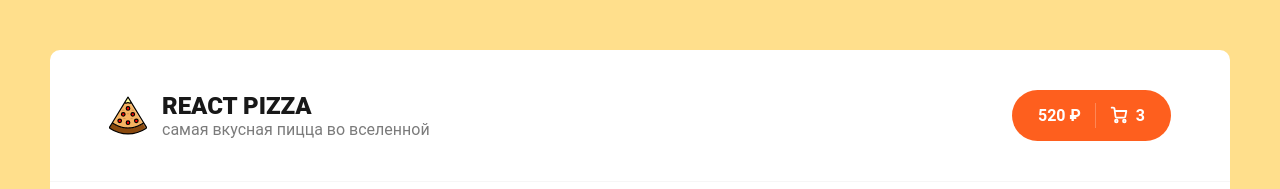
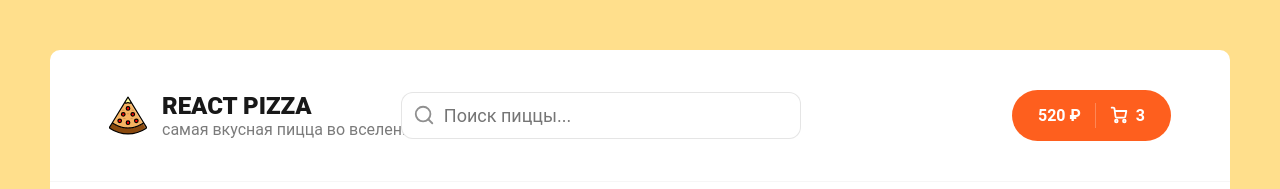
Before and after one commit to otsairaze/react-pizza, a React (Vite) app: page / in a window 1280 px wide. Shown: the top 189 px of the page. Built offline with nearby package versions, Linux system fonts and the light colour scheme; no server answers; a web font is replaced by a local one.

Commit message:
feat: filter sort

```diff
--- a/src/App.jsx
+++ b/src/App.jsx
@@ -7,10 +7,12 @@ import React from "react";
 import Cart from "./pages/Cart";
 
 function App() {
+  const [searchValue, setSearchValue] = React.useState("");
+
   return (
     <>
       <div className="wrapper">
-        <Header />
+        <Header searchValue={searchValue} setSearchValue={setSearchValue} />
         <div className="content">
           <Routes>
             <Route path="/" element={<Home />} />
--- a/src/pages/Home.jsx
+++ b/src/pages/Home.jsx
@@ -4,7 +4,7 @@ import Sort from "../scss/components/Sort/Sort";
 import Categories from "../scss/components/Categories/Categories";
 import Skeleton from "../scss/components/Card/Skeleton";
 
-const Home = () => {
+const Home = ({ searchValue }) => {
   const [items, setItems] = React.useState([]);
   const [isLoading, setIsLoading] = React.useState(true);
   const [categoryId, setCategoryId] = React.useState(0);
@@ -16,10 +16,12 @@ const Home = () => {
   React.useEffect(() => {
     setIsLoading(true);
 
+    const order = sortType.sortProperty.includes("-") ? "asc" : "desc";
+    const sortBy = sortType.sortProperty.replace("-", "");
+    const category = categoryId > 0 ? `category=${categoryId}` : "";
+
     fetch(
-      `https://65c3afef39055e7482c16929.mockapi.io/items?${
-        categoryId > 0 ? `category=${categoryId}` : ""
-      }&sortBy=${sortType.sortProperty}&order=desc`
+      `https://65c3afef39055e7482c16929.mockapi.io/items?${category}&sortBy=${sortBy}&order=${order}`
     )
       .then((res) => res.json())
       .then((arr) => {
@@ -28,6 +30,16 @@ const Home = () => {
       });
     window.scrollTo(0, 0);
   }, [categoryId, sortType]);
+
+  const pizzas = items
+    .filter((obj) => {
+      if (obj.title.includes(searchValue)) {
+        return true;
+      }
+      return false;
+    })
+    .map((obj) => <Card key={obj.id} {...obj} />);
+  const skeletons = [...new Array(6)].map((index) => <Skeleton key={index} />);
 
   return (
     <div className="container">
@@ -39,11 +51,7 @@ const Home = () => {
         <Sort value={sortType} onChangeSort={(id) => setSortType(id)} />
       </div>
       <h2 className="content__title">Все пиццы</h2>
-      <div className="content__items">
-        {isLoading
-          ? [...new Array(6)].map((index) => <Skeleton key={index} />)
-          : items.map((obj) => <Card key={obj.id} {...obj} />)}
-      </div>
+      <div className="content__items">{isLoading ? skeletons : pizzas}</div>
     </div>
   );
 };
--- a/src/scss/components/Card/Card.jsx
+++ b/src/scss/components/Card/Card.jsx
@@ -2,6 +2,7 @@ import React, { useState } from "react";
 
 const Card = ({ title, price, imageUrl, sizes, types }) => {
   const [activeType, setActiveType] = React.useState(0);
+
   const [activeSize, setActiveSize] = React.useState(0);
   const typeNames = ["тонкое", "традиционное"];
 
@@ -35,7 +36,7 @@ const Card = ({ title, price, imageUrl, sizes, types }) => {
           </ul>
         </div>
         <div className="pizza-block__bottom">
-          <div className="pizza-block__price">от {price}</div>
+          <div className="pizza-block__price">от {price}₽</div>
           <div className="button button--outline button--add">
             <svg
               width="12"
--- a/src/scss/components/Header/Header.jsx
+++ b/src/scss/components/Header/Header.jsx
@@ -1,8 +1,9 @@
 import React from "react";
 import logoSvg from "../../../../public/img/pizza-logo.svg";
 import { Link } from "react-router-dom";
+import Search from "../Search";
 
-const Header = () => {
+const Header = ({ searchValue, setSearchValue }) => {
   return (
     <div className="header">
       <div className="container">
@@ -15,6 +16,7 @@ const Header = () => {
             </div>
           </div>
         </Link>
+        <Search searchValue={searchValue} setSearchValue={setSearchValue} />
         <div className="header__cart">
           <Link to="/cart" className="button button--cart">
             <span>520 ₽</span>
--- /dev/null
+++ b/src/scss/components/Search/Search.module.scss
@@ -0,0 +1,40 @@
+.root {
+  position: relative;
+  left: -120px;
+}
+
+input {
+  border: 1px solid rgba(0, 0, 0, 0.1);
+  padding: 12px 20px;
+  padding-left: 42px;
+  width: 400px;
+  border-radius: 12px;
+  font-size: 18px;
+  transition: all 0.15s ease-in-out;
+
+  &:focus {
+    border: 1px solid rgba(0, 0, 0, 0.2);
+  }
+}
+
+.icon {
+  width: 22px;
+  height: 22px;
+  opacity: 0.5;
+  position: absolute;
+  left: 12px;
+  top: 12px;
+}
+
+.clearIcon {
+  width: 18px;
+  height: 18px;
+  position: absolute;
+  right: 15px;
+  top: 15px;
+
+  &:hover {
+    opacity: 0.8;
+    cursor: pointer;
+  }
+}
--- /dev/null
+++ b/src/scss/components/Search/index.jsx
@@ -0,0 +1,51 @@
+import React from "react";
+
+import styles from "./Search.module.scss";
+
+const Search = ({ searchValue, setSearchValue }) => {
+  return (
+    <div className={styles.root}>
+      <svg
+        className={styles.icon}
+        fill="none"
+        height="24"
+        stroke="currentColor"
+        strokeLinecap="round"
+        strokeLinejoin="round"
+        strokeWidth="2"
+        viewBox="0 0 24 24"
+        width="24"
+        xmlns="http://www.w3.org/2000/svg"
+      >
+        <circle cx="11" cy="11" r="8" />
+        <line x1="21" x2="16.65" y1="21" y2="16.65" />
+      </svg>
+      <input
+        value={searchValue}
+        className={styles.input}
+        placeholder="Поиск пиццы..."
+        onChange={(event) => setSearchValue(event.target.value)}
+      />
+      {searchValue && (
+        <svg
+          onClick={() => setSearchValue("")}
+          className={styles.clearIcon}
+          fill="none"
+          height="24"
+          stroke="currentColor"
+          strokeLinecap="round"
+          strokeLinejoin="round"
+          strokeWidth="2"
+          viewBox="0 0 24 24"
+          width="24"
+          xmlns="http://www.w3.org/2000/svg"
+        >
+          <circle cx="11" cy="11" r="8" />
+          <line x1="21" x2="16.65" y1="21" y2="16.65" />
+        </svg>
+      )}
+    </div>
+  );
+};
+
+export default Search;
--- a/src/scss/components/Sort/Sort.jsx
+++ b/src/scss/components/Sort/Sort.jsx
@@ -4,9 +4,12 @@ const Sort = ({ value, onChangeSort }) => {
   const [open, setOpen] = React.useState(false);
   const [selected, setSelected] = React.useState(0);
   const list = [
-    { name: "популярности", sortProperty: "rating" },
-    { name: "цене", sortProperty: "price" },
-    { name: "алфавиту", sortProperty: "title" },
+    { name: "популярности(DESC)", sortProperty: "rating" },
+    { name: "популярности(ASC)", sortProperty: "-rating" },
+    { name: "цене(ASC)", sortProperty: "price" },
+    { name: "алфавиту(DESC)", sortProperty: "title" },
+    { name: "цене(DESC)", sortProperty: "-price" },
+    { name: "алфавиту(ASC)", sortProperty: "-title" },
   ];
 
   const onClickListItem = (i) => {
```
